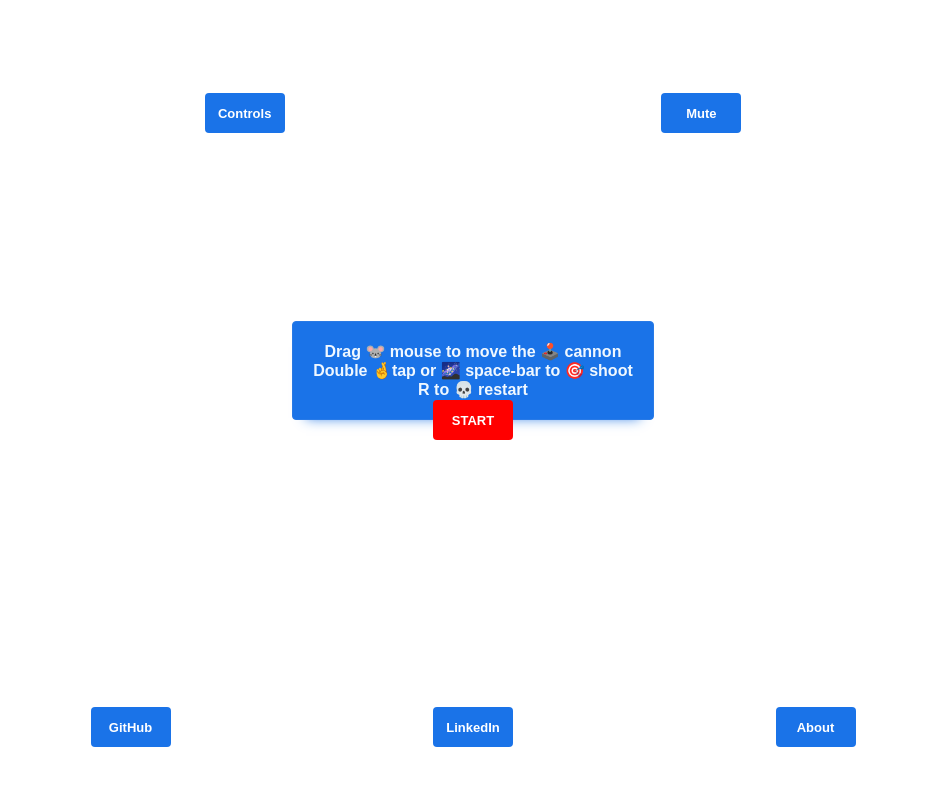
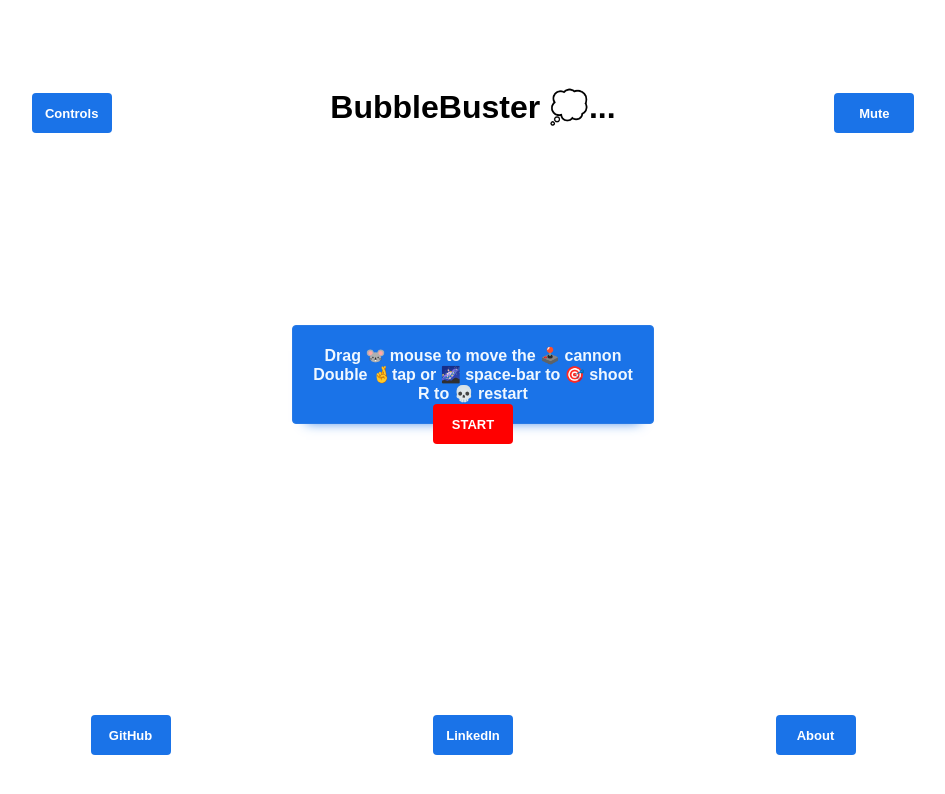
Before and after one commit to luqven/ThreeRunner, a website built with webpack: page index.html in a window 1280 px wide. Shown: the whole page, without its empty margins (167-1112 px from the left). Built offline with nearby package versions, Linux system fonts and the light colour scheme.

Commit message:
add header to game menu

```diff
--- a/index.html
+++ b/index.html
@@ -8,7 +8,7 @@
   <head>
     <meta charset="utf-8" />
     <meta http-equiv="X-UA-Compatible" content="IE=edge" />
-    <title>BubbleBuster</title>
+    <title>💭Buster</title>
     <meta name="description" content="" />
     <meta name="viewport" content="width=device-width, initial-scale=1" />
     <link rel="stylesheet" href="./styles/index.css" />
@@ -24,6 +24,7 @@
     <div class="pageContainer">
       <div class="gameControls">
         <button id="controls-btn">Controls</button>
+        <h1>BubbleBuster 💭...</h1>
         <button id="volume-btn">Mute</button>
       </div>
       <div class="controlsModal">
--- a/styles/game.css
+++ b/styles/game.css
@@ -15,6 +15,14 @@ button {
   height: 40px;
   border-radius: 4px;
   margin: 5px;
+}
+
+h1 {
+  font-size: xx-large;
+  font-weight: bold;
+  text-align: center;
+  margin: 20px;
+  margin-top: 0px;
 }
 
 .start-btn {
```
